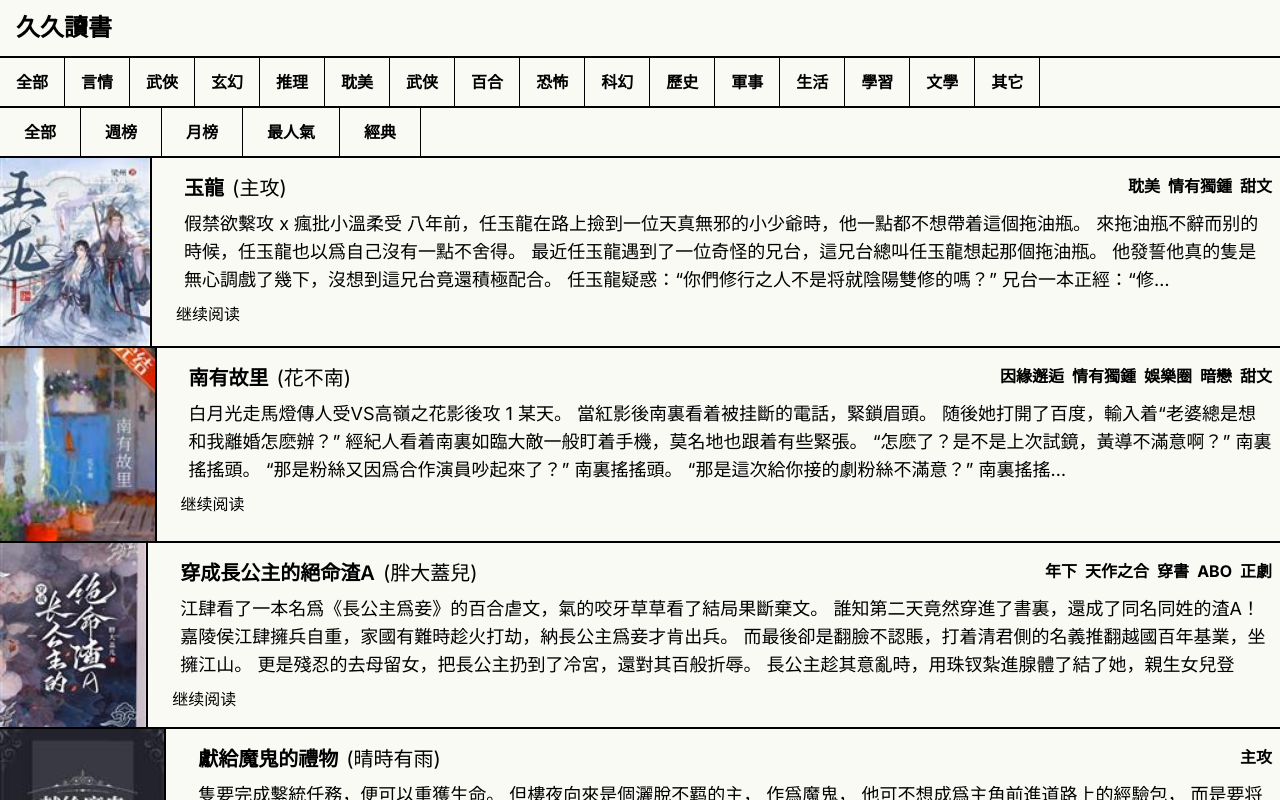
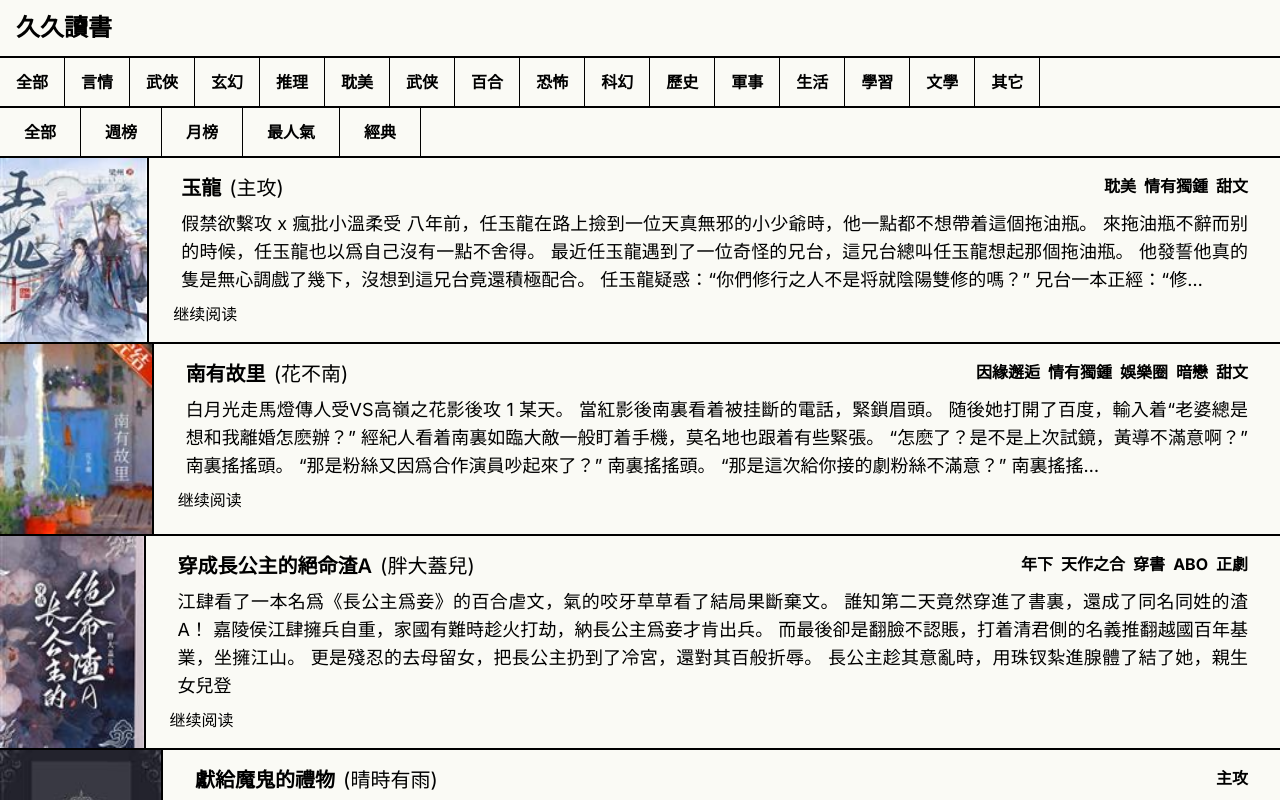
Before and after one commit to arthur-zheng/99read.me.web, a Next.js app: page / in a window 1280 px wide. Shown: the top 800 px of the page. Built offline with nearby package versions, Linux system fonts and the light colour scheme.

Commit message:
Style tweeks

```diff
--- a/app/components/bookSummaryList.tsx
+++ b/app/components/bookSummaryList.tsx
@@ -26,7 +26,7 @@ const BookSummaryList: React.FC<BookListProps> = ({ bookSummaries }) => {
       {bookSummaries.map((bookSummary, index) => (
         <div
           key={index}
-          className="flex border-t-2 border-black last:border-b-2"
+          className="flex border-t-2 border-black last:border-b-2 pr-6"
         >
           <Image
             width={430}
@@ -47,7 +47,7 @@ const BookSummaryList: React.FC<BookListProps> = ({ bookSummaries }) => {
                 </span>
               ))}
             </div>
-            <p className="p-2 text-lg">{bookSummary.summary}</p>
+            <p className="p-2 text-lg text-justify">{bookSummary.summary}</p>
             <Link href={`/book/${bookSummary.id}`}>继续阅读</Link>
           </div>
         </div>
```
